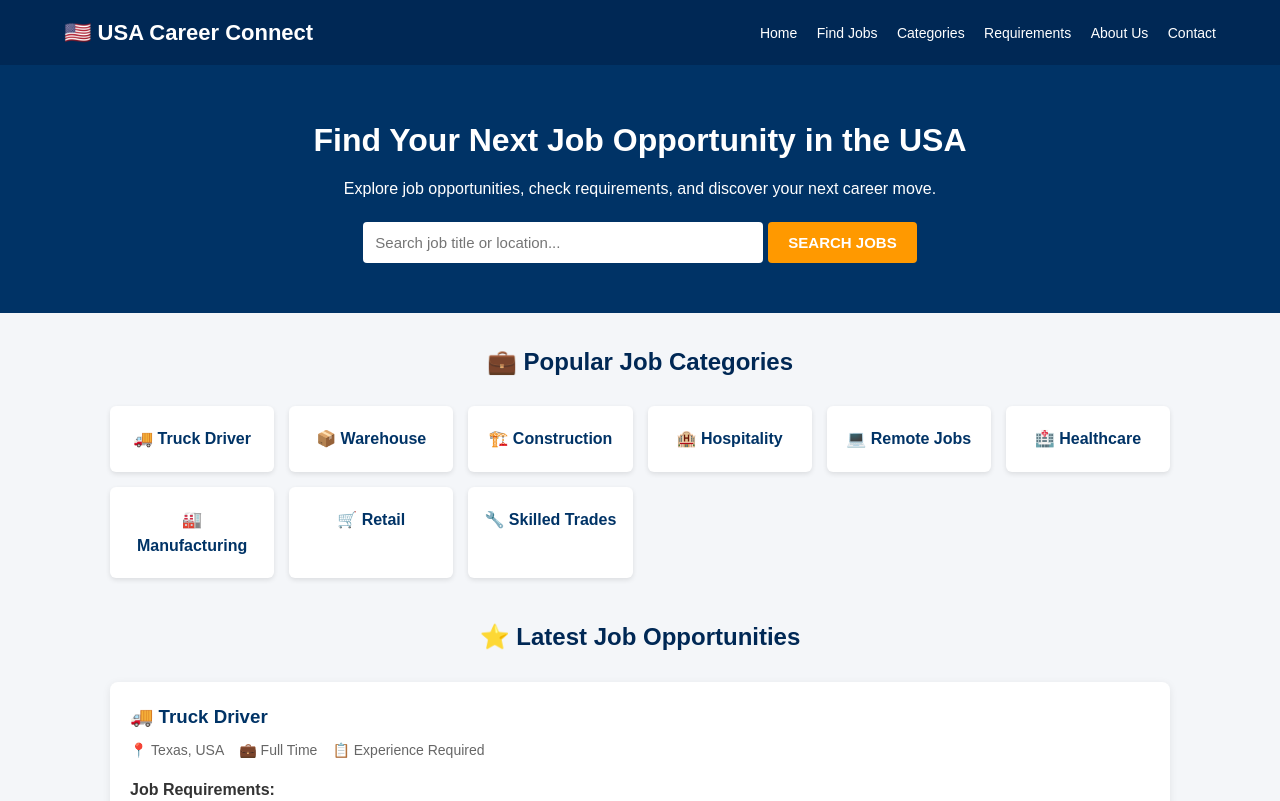
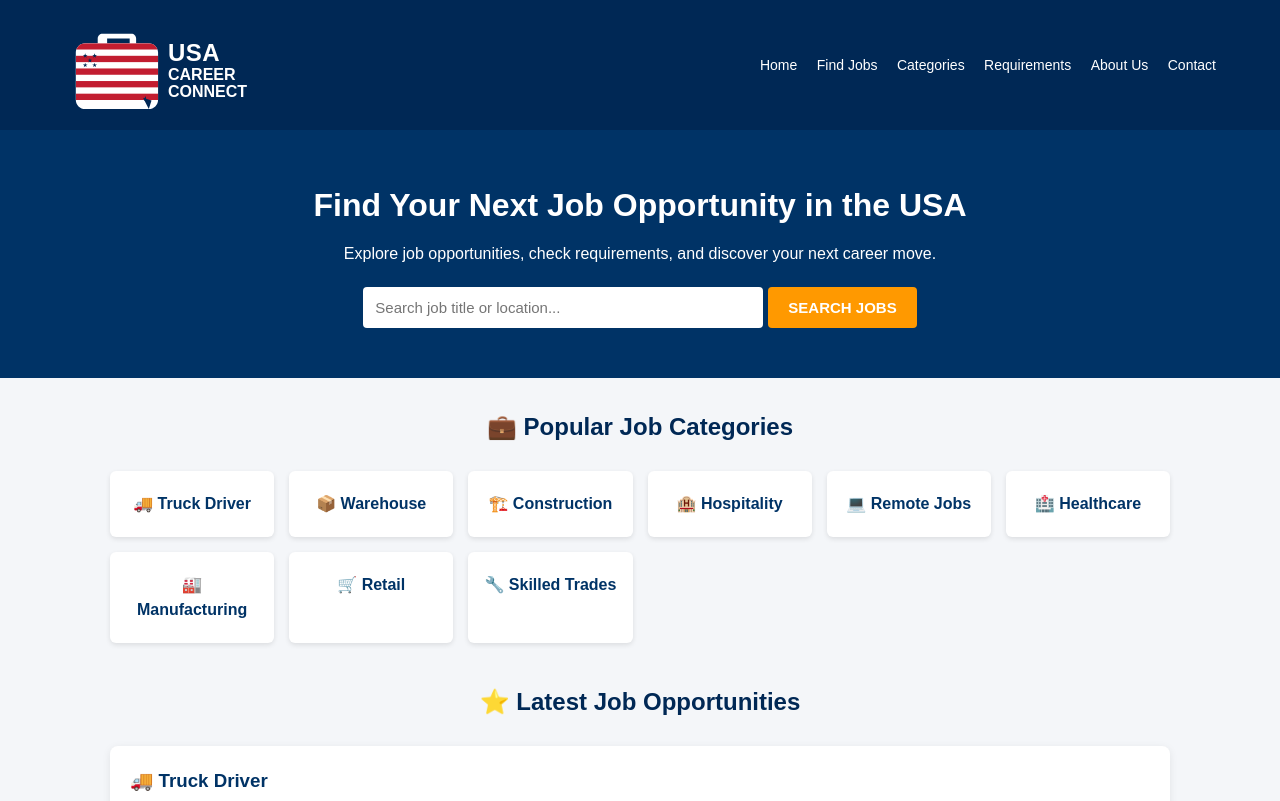
Before and after one commit to kumarapon933-del/USA-Career-Connect, a plain HTML site: page index.html in a window 1280 px wide. Shown: the top 801 px of the page. Drawn offline with Linux system fonts and the light colour scheme.

Commit message:
Update index.html

```diff
--- a/index.html
+++ b/index.html
@@ -9,7 +9,11 @@
         body { background-color: #f4f6f9; color: #333; line-height: 1.6; }
 
         header { background: #002855; color: white; padding: 15px 5%; display: flex; justify-content: space-between; align-items: center; flex-wrap: wrap; }
-        header h1 { font-size: 22px; }
+
+        /* লোগো লিংক রেসপন্সিভ স্টাইল */
+        .header-logo { display: inline-flex; align-items: center; text-decoration: none; }
+        .header-logo svg { width: 220px; height: auto; display: block; }
+
         nav a { color: white; text-decoration: none; margin-left: 15px; font-size: 14px; }
 
         .hero { background: #003366; color: white; text-align: center; padding: 50px 20px; }
@@ -46,7 +50,52 @@
 <body>
 
     <header>
-        <h1>🇺🇸 USA Career Connect</h1>
+        <!-- ⬇️ নতুন SVG লোগো কোড ⬇️ -->
+        <a href="index.html" class="header-logo">
+            <svg version="1.1" id="Layer_1" xmlns="http://www.w3.org/2000/svg" xmlns:xlink="http://www.w3.org/1999/xlink"
+                 x="0px" y="0px" viewBox="0 0 550 250" style="enable-background:new 0 0 550 250;" xml:space="preserve">
+                <style type="text/css">
+                    .st_blue{fill:#FFFFFF;}
+                    .st_red{fill:#C21D30;}
+                    .st_white{fill:#002855;}
+                    .text_bold{font-family:'Arial-BoldMT', 'Arial', sans-serif; font-weight:bold;}
+                </style>
+                <g id="Briefcase_Icon">
+                    <path class="st_blue" d="M211.7,70.5h-31.4V58.7c0-6.5-5.3-11.8-11.8-11.8H96.1c-6.5,0-11.8,5.3-11.8,11.8v11.8H53
+                        c-12.9,0-23.5,10.6-23.5,23.5v117.6c0,12.9,10.6,23.5,23.5,23.5h158.7c12.9,0,23.5-10.6,23.5-23.5V94
+                        C235.2,81.1,224.6,70.5,211.7,70.5z M107.8,70.5V58.7c0-0.1,0.1-0.1,0.1-0.1h56.2c0.1,0,0.1,0.1,0.1,0.1v11.8H107.8z"/>
+                    <g id="Flag">
+                        <defs>
+                            <path id="SVGID_1_" d="M211.7,70.5H53c-12.9,0-23.5,10.6-23.5,23.5v117.6c0,12.9,10.6,23.5,23.5,23.5h158.7
+                                c12.9,0,23.5-10.6,23.5-23.5V94C235.2,81.1,224.6,70.5,211.7,70.5z"/>
+                        </defs>
+                        <clipPath id="SVGID_2_">
+                            <use xlink:href="#SVGID_1_"  style="overflow:visible;"/>
+                        </clipPath>
+                        <g clip-path="url(#SVGID_2_)">
+                            <rect x="29.7" y="70.5" class="st_red" width="205.6" height="15.8"/>
+                            <rect x="29.7" y="102" class="st_red" width="205.6" height="15.8"/>
+                            <rect x="29.7" y="133.6" class="st_red" width="205.6" height="15.8"/>
+                            <rect x="29.7" y="165.1" class="st_red" width="205.6" height="15.8"/>
+                            <rect x="29.7" y="196.7" class="st_red" width="205.6" height="15.8"/>
+                            <polygon class="st_white" points="53,95.6 54.4,99.9 59,99.9 55.2,102.6 56.6,106.9 53,104.2 49.3,106.9 50.8,102.6 47,99.9 51.5,99.9"/>
+                            <polygon class="st_white" points="76.6,95.6 78,99.9 82.6,99.9 78.8,102.6 80.2,106.9 76.6,104.2 73,106.9 74.4,102.6 70.6,99.9 75.1,99.9"/>
+                            <polygon class="st_white" points="53,119.2 54.4,123.5 59,123.5 55.2,126.1 56.6,130.4 53,127.8 49.3,130.4 50.8,126.1 47,123.5 51.5,123.5"/>
+                            <polygon class="st_white" points="76.6,119.2 78,123.5 82.6,123.5 78.8,126.1 80.2,130.4 76.6,127.8 73,130.4 74.4,126.1 70.6,123.5 75.1,123.5"/>
+                            <polygon class="st_white" points="64.8,107.4 66.2,111.7 70.8,111.7 67,114.3 68.4,118.6 64.8,116 61.2,118.6 62.6,114.3 58.8,111.7 63.3,111.7"/>
+                        </g>
+                    </g>
+                    <path class="st_white" d="M211.2,217.4l-11.5-3.7l3.7-11.5l3.7,11.5L211.2,217.4z M197.6,206.9l21.2,6.9L212,235L197.6,206.9z"/>
+                </g>
+                <g id="Text">
+                    <text transform="matrix(1 0 0 1 260 115.6)" class="st_blue text_bold" style="font-size:60px; letter-spacing:1px;">USA</text>
+                    <text transform="matrix(1 0 0 1 260 162.6)" class="st_blue text_bold" style="font-size:40px; text-transform:uppercase;">Career</text>
+                    <text transform="matrix(1 0 0 1 260 205.6)" class="st_blue text_bold" style="font-size:40px; text-transform:uppercase;">Connect</text>
+                </g>
+            </svg>
+        </a>
+        <!-- ⬆️ লোগো কোড শেষ ⬆️ -->
+
         <nav>
             <a href="#">Home</a>
             <a href="#jobs">Find Jobs</a>
```
